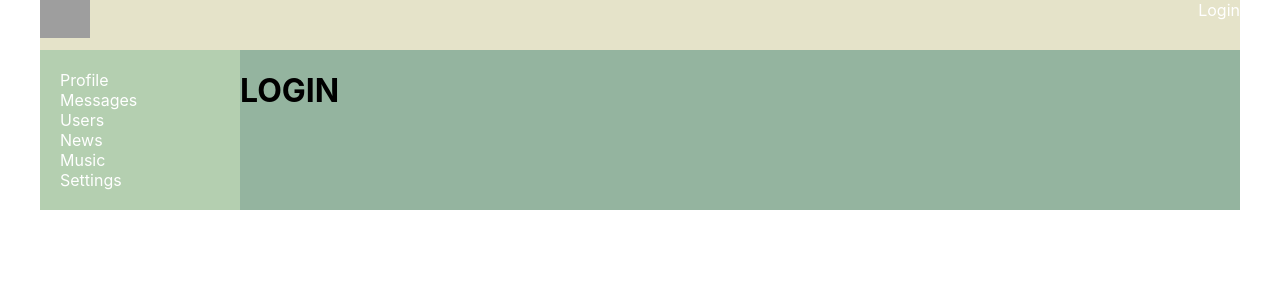
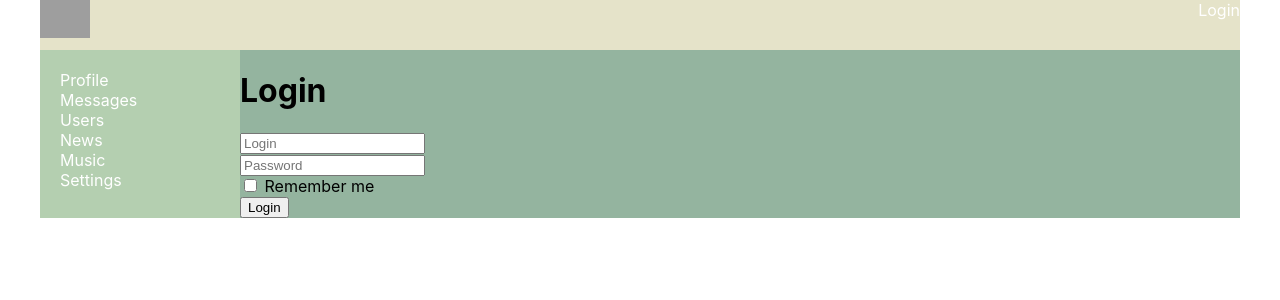
Before and after one commit to thesaddest/network-react-practice, a React (Create React App) app: page /login in a window 1280 px wide. Shown: the top 300 px of the page. Built offline with nearby package versions, Linux system fonts and the light colour scheme; no server answers; grey boxes are pictures that could not be loaded.

Commit message:
adding redux-form

```diff
--- a/package.json
+++ b/package.json
@@ -13,6 +13,7 @@
     "react-router-dom": "^6.2.1",
     "react-scripts": "^2.1.3",
     "redux": "^4.1.2",
+    "redux-form": "^8.3.8",
     "redux-thunk": "^2.4.1",
     "web-vitals": "^2.1.4"
   },
--- a/src/components/Login/Login.jsx
+++ b/src/components/Login/Login.jsx
@@ -1,7 +1,35 @@
 import React from 'react';
+import {Field, reduxForm} from "redux-form";
 
-const Login = (props) =>{
-    return <h1>LOGIN</h1>
+const LoginForm = (props) => {
+    return(
+        <form onSubmit={props.handleSubmit}>
+            <div>
+                <Field placeholder={'Login'} name={'login'} component={'input'} />
+            </div>
+            <div>
+                <Field placeholder={'Password'} name={'password'} component={'input'}/>
+            </div>
+            <div>
+                <input component={'input'} name={'rememberMe'} type={'checkbox'}/> Remember me
+            </div>
+            <div>
+                <button>Login</button>
+            </div>
+        </form>
+    )
+}
+
+const LoginReduxForm = reduxForm({form: 'login'})(LoginForm);
+
+const Login = (props) => {
+    const onSubmit = (formData) => {
+        console.log(formData);
+    }
+    return <div>
+        <h1>Login</h1>
+        <LoginReduxForm onSubmit={onSubmit}/>
+    </div>
 }
 
 export default Login;
--- a/src/redux/redux-store.js
+++ b/src/redux/redux-store.js
@@ -5,13 +5,15 @@
 import usersReducer from "./users-reducer";
 import authReducer from "./auth-reducer";
 import thunkMiddleWare from 'redux-thunk';
+import {reducer as formReducer} from 'redux-form';
 
 let reducers = combineReducers({
     profilePage: profileReducer,
     dialogsPage: dialogsReducer,
     sidebar: sidebarReducer,
     usersPage: usersReducer,
-    auth: authReducer
+    auth: authReducer,
+    form: formReducer
 });
 
 let store = createStore(reducers, applyMiddleware(thunkMiddleWare));
```
Also changed, not shown: 1 other file (tests, documents, lock files or other folders).
